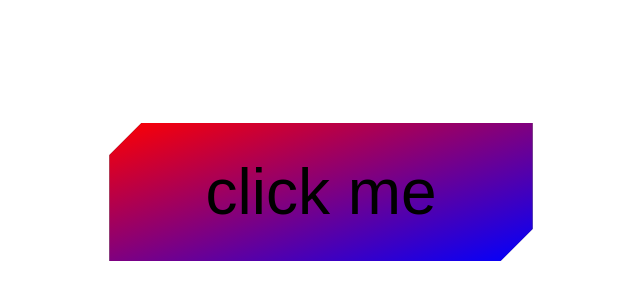
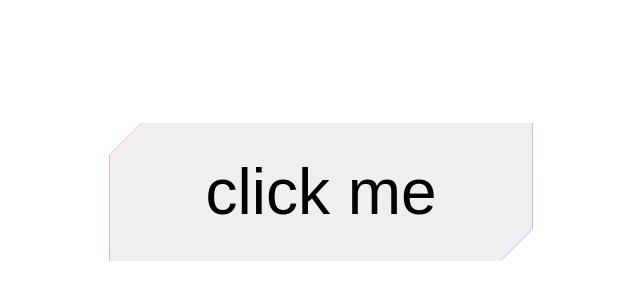
Before and after one commit to Annie-Huang/button-cut-corners, a website: page index.html in a window 1280 px wide. Shown: the part 216-516 px from the top of the page, without its empty margins (319-959 px from the left). Drawn offline with Linux system fonts and the light colour scheme.

Commit message:
Create a ::after layer with the same background color as the button and put it behind the button

```diff
--- a/style.css
+++ b/style.css
@@ -9,7 +9,7 @@ body {
   /* for some reason the font-size failed to inherit from the parent. it overwrite by user agent stylesheet */
   font-size: clamp(2rem, 1rem + 5vw, 4rem);
 
-  --background: #333;
+  --background: #efefef;
   --border-color: linear-gradient(to bottom right, red, blue);
   --border-width: 0.5em;
   --edge-size: 0.5em;
@@ -52,3 +52,8 @@ button::before {
   background: var(--border-color);
   z-index: -2; /* with isolation: isolate, it means the -2 is only apply related to the button, instead of -2 to everything on the page. So everything scoped to the button now */
 }
+
+button::after {
+  background: var(--background);
+  z-index: -1;
+}
```
